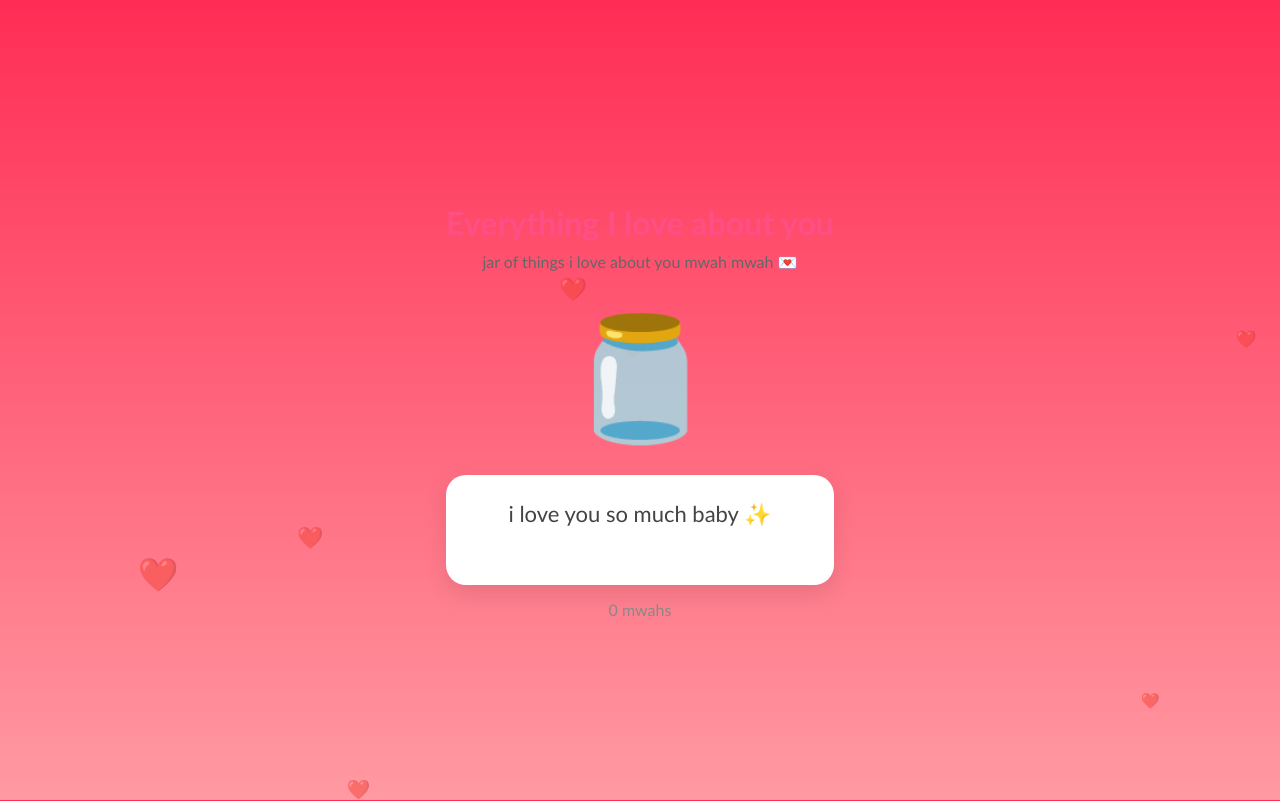
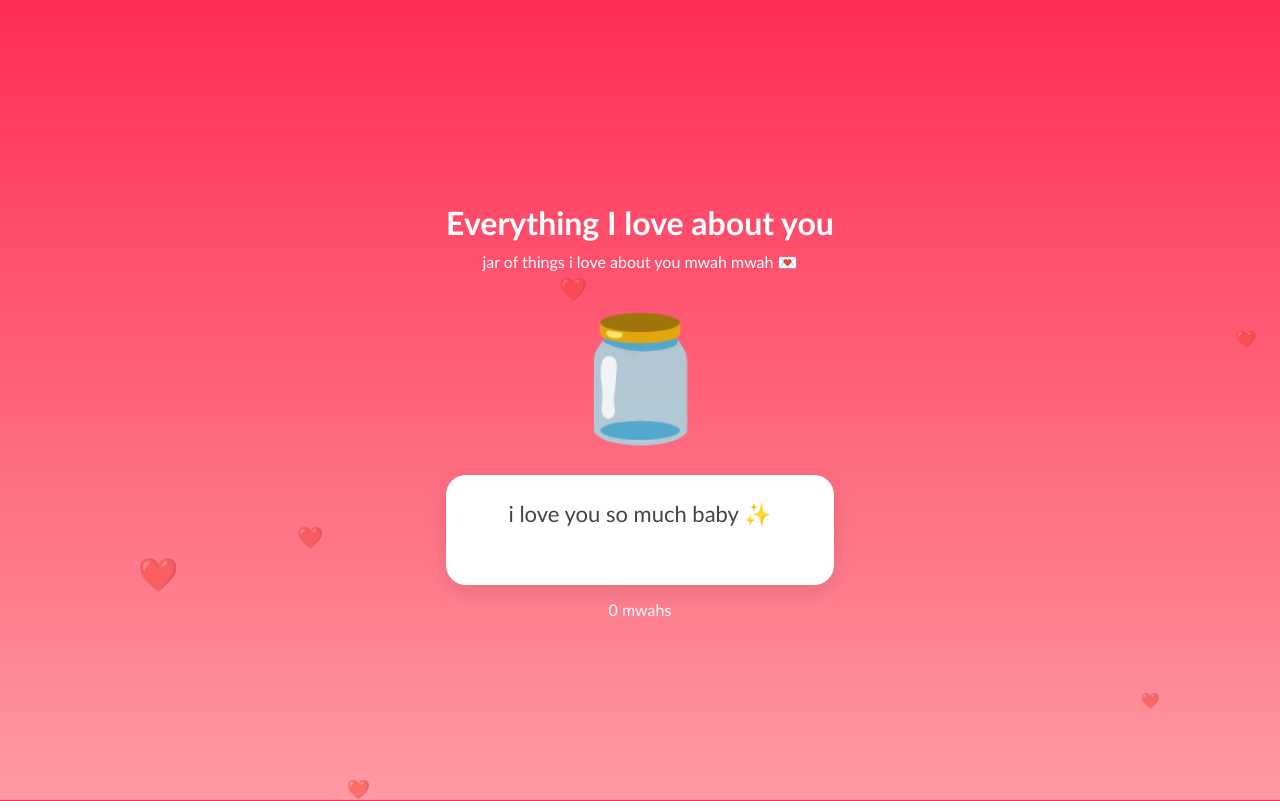
Before and after one commit to annaforlife12311-glitch/lovejar, a plain HTML site: page index.html in a window 1280 px wide. Drawn offline with Linux system fonts and the light colour scheme.

Commit message:
Update index.html

```diff
--- a/index.html
+++ b/index.html
@@ -25,12 +25,12 @@ body{
 }
 
 h1{
-    color:#ff4f87;
+    color:white;
     margin-bottom:10px;
 }
 
 .subtitle{
-    color:#666;
+    color:white;
     margin-bottom:30px;
 }
 
@@ -58,7 +58,7 @@ h1{
 
 .counter{
     margin-top:15px;
-    color:#888;
+    color:white;
 }
 
 @keyframes pop{
```
